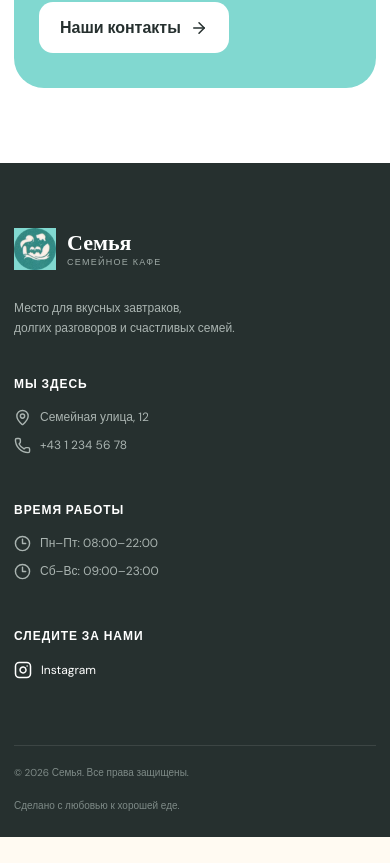
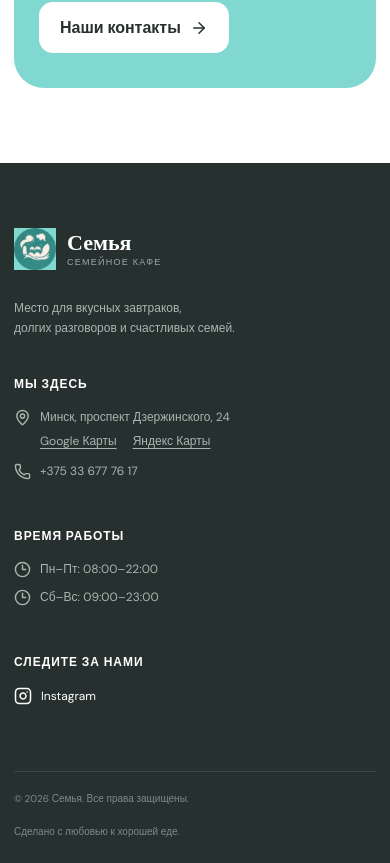
Before and after one commit to arsv5447-ui/family-cafe, a React (Vite) app: page / in a window 390 px wide. Shown: the part 7059-7922 px from the top of the page. Before the commit the page ends 7896 px from the top, so only its background shows below. Built offline with nearby package versions, Linux system fonts and the light colour scheme; a web font is replaced by a local one.

Commit message:
Update address, phone and map links

```diff
--- a/src/App.jsx
+++ b/src/App.jsx
@@ -206,10 +206,12 @@ function Footer() {
           </div>
           <div className="footer-column">
             <h4>Мы здесь</h4>
-            <a href="https://maps.google.com/?q=Vienna" target="_blank" rel="noreferrer">
-              <MapPin size={17} /> Семейная улица, 12
-            </a>
-            <a href="tel:+4312345678"><Phone size={17} /> +43 1 234 56 78</a>
+            <div><MapPin size={17} /> Минск, проспект Дзержинского, 24</div>
+            <div className="map-links">
+              <a href="https://www.google.com/maps/search/?api=1&query=%D0%9C%D0%B8%D0%BD%D1%81%D0%BA%2C+%D0%BF%D1%80%D0%BE%D1%81%D0%BF%D0%B5%D0%BA%D1%82+%D0%94%D0%B7%D0%B5%D1%80%D0%B6%D0%B8%D0%BD%D1%81%D0%BA%D0%BE%D0%B3%D0%BE+24" target="_blank" rel="noreferrer">Google Карты</a>
+              <a href="https://yandex.by/maps/?text=%D0%9C%D0%B8%D0%BD%D1%81%D0%BA%2C+%D0%BF%D1%80%D0%BE%D1%81%D0%BF%D0%B5%D0%BA%D1%82+%D0%94%D0%B7%D0%B5%D1%80%D0%B6%D0%B8%D0%BD%D1%81%D0%BA%D0%BE%D0%B3%D0%BE+24" target="_blank" rel="noreferrer">Яндекс Карты</a>
+            </div>
+            <a href="tel:+375336777617"><Phone size={17} /> +375 33 677 76 17</a>
           </div>
           <div className="footer-column">
             <h4>Время работы</h4>
--- a/src/index.css
+++ b/src/index.css
@@ -496,6 +496,13 @@ h1 em, h2 em {
 }
 .footer-column a:hover { color: var(--tiffany); }
 .social { color: white !important; }
+.footer-column .map-links { margin: -4px 0 14px 26px; gap: 16px; }
+.footer-column .map-links a {
+  margin: 0;
+  font-size: 12px;
+  text-decoration: underline;
+  text-underline-offset: 3px;
+}
 .footer-bottom {
   display: flex;
   justify-content: space-between;
```
